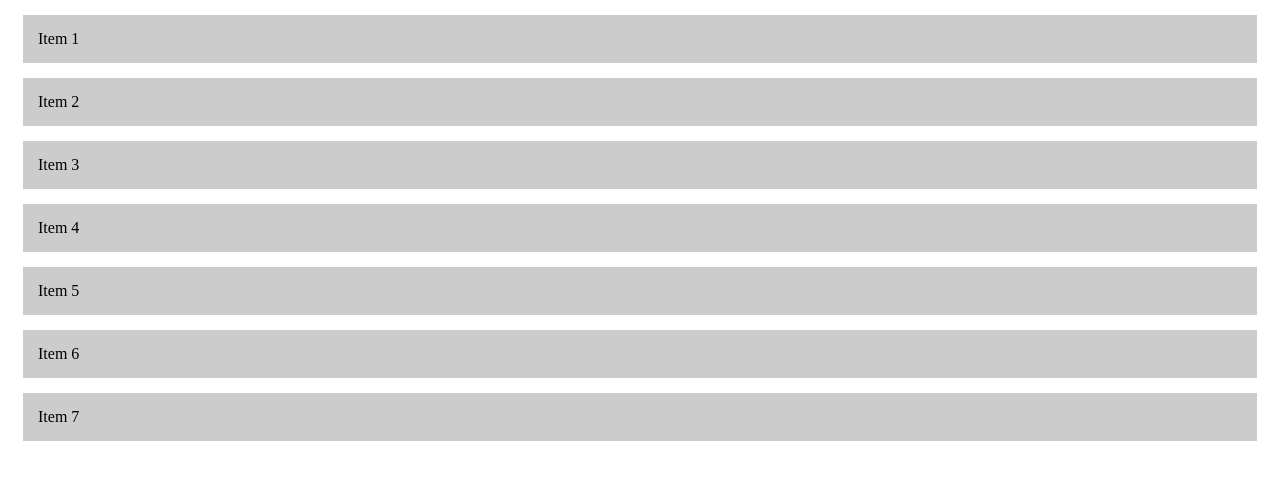
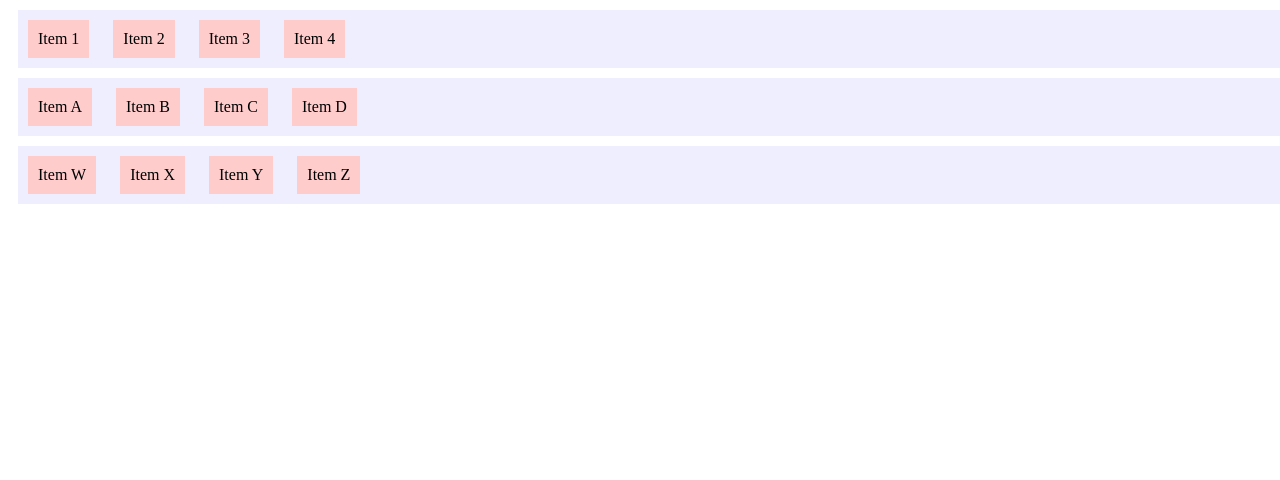
Before and after one commit to matstc/knockout-sortable-spike, a plain HTML site: page index.html in a window 1280 px wide. Drawn offline with nearby package versions, Linux system fonts and the light colour scheme.

Commit message:
adds other rows with sortable items

```diff
--- a/index.html
+++ b/index.html
@@ -4,28 +4,49 @@
     <script src="//code.jquery.com/jquery-1.10.2.js"></script>
     <script src="//code.jquery.com/ui/1.11.0/jquery-ui.js"></script>
     <style>
-      #sortable {margin:0; padding:0;}
-      #sortable li {cursor:pointer; margin:15px; background-color:#ccc; list-style-type:none; padding:15px;}
+      .rows {width:100%;}
+      .row {padding:0; width:100%; margin:10px; background-color:#eef; cursor:move;}
+      .row > li {cursor:move; background-color:#ccc; list-style-type:none; display:inline-block; vertical-align:middle; white-space:nowrap; background-color:#fcc; padding:10px; margin:10px;}
     </style>
     <script>
-    $(function() {
-        $( "#sortable" ).sortable();
-        $( "#sortable" ).disableSelection();
-        });
+      $(function() {
+          $(".row").sortable({
+              beforeStop: function(){
+                console.log('before stop');
+              }
+          });
+
+          $("#rows").sortable({items: "> ul"});
+      });
     </script>
   </head>
 
   <body>
 
-    <ul id="sortable">
-      <li><span></span>Item 1</li>
-      <li><span></span>Item 2</li>
-      <li><span></span>Item 3</li>
-      <li><span></span>Item 4</li>
-      <li><span></span>Item 5</li>
-      <li><span></span>Item 6</li>
-      <li><span></span>Item 7</li>
-    </ul>
+    <div id="rows">
+
+      <ul class="row">
+        <li>Item 1</li>
+        <li>Item 2</li>
+        <li>Item 3</li>
+        <li>Item 4</li>
+      </ul>
+
+      <ul class="row">
+        <li>Item A</li>
+        <li>Item B</li>
+        <li>Item C</li>
+        <li>Item D</li>
+      </ul>
+
+      <ul class="row">
+        <li>Item W</li>
+        <li>Item X</li>
+        <li>Item Y</li>
+        <li>Item Z</li>
+      </ul>
+
+    </div>
 
   </body>
 </html>
```
